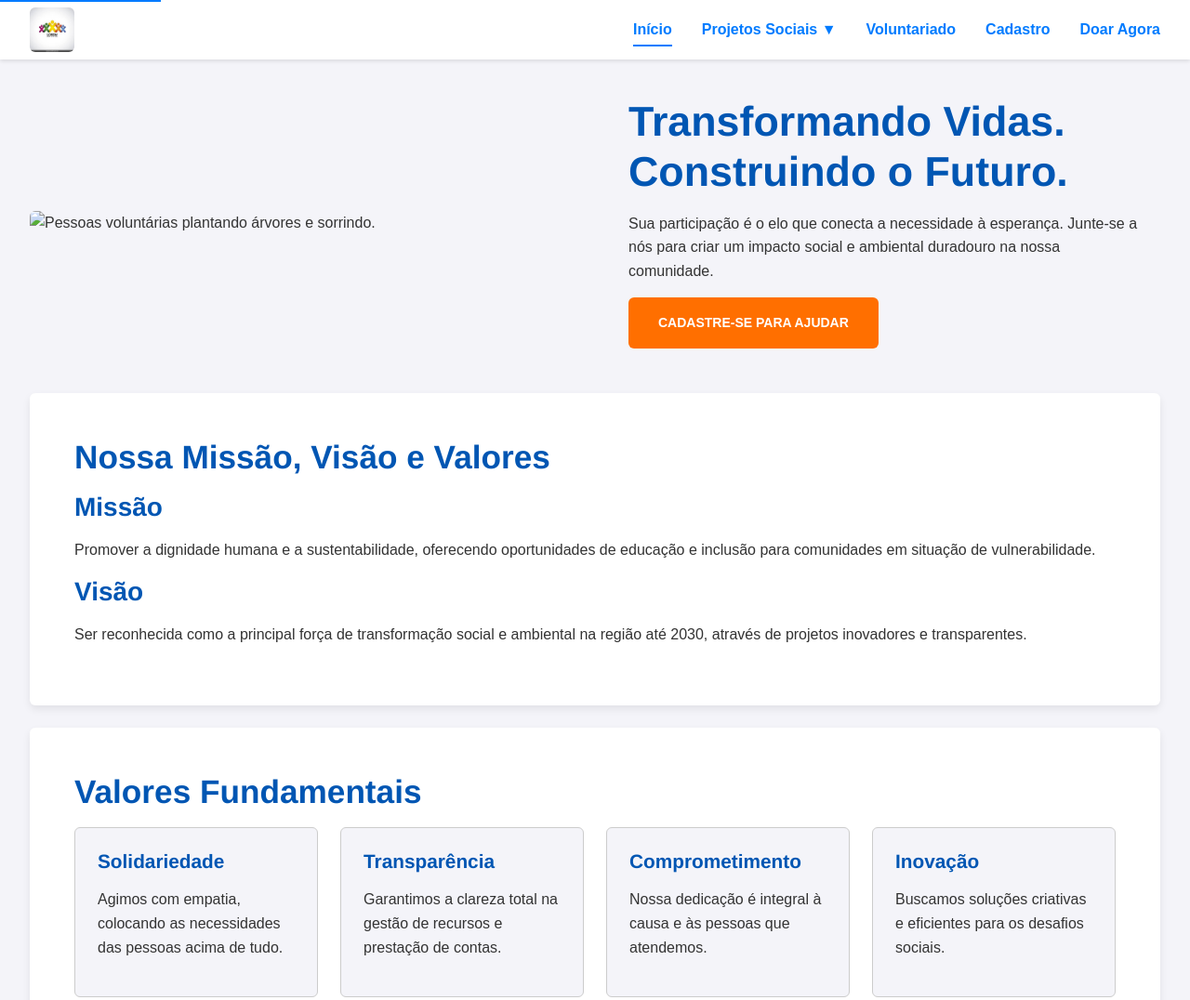
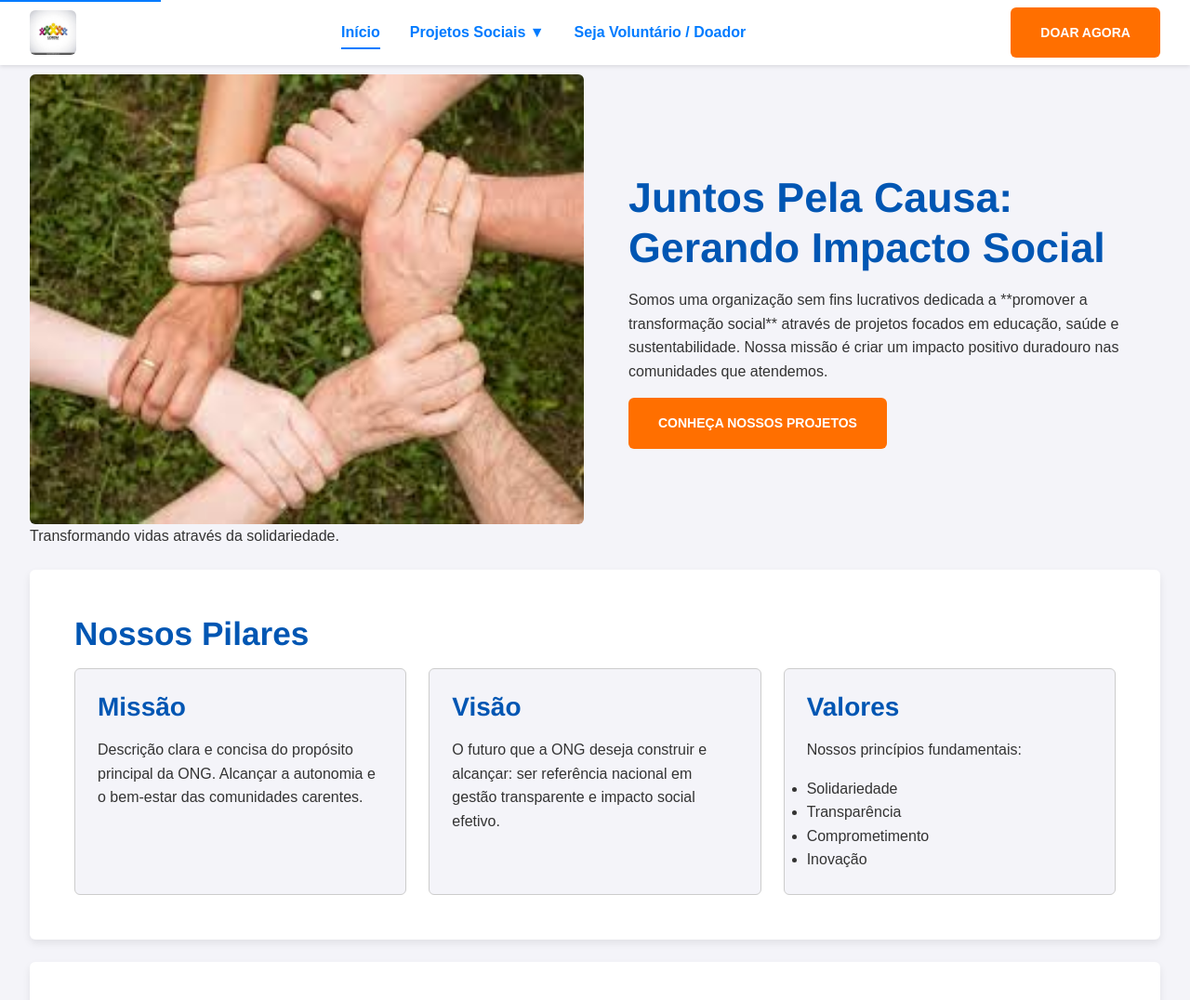
Before and after one commit to celsorrb/plataforma-ong-parte-2, a plain HTML site: page index.html in a window 1280 px wide. Shown: the top 1076 px of the page at 93% size. Drawn offline with Linux system fonts and the light colour scheme.

Commit message:
Update index.html

```diff
--- a/index.html
+++ b/index.html
@@ -6,14 +6,18 @@
     <meta name="description" content="Conheça a nossa ONG: missão, visão, valores e projetos sociais. Ajude a transformar vidas!">
     <meta name="keywords" content="ONG, doação, voluntariado, projetos sociais, impacto social">
     <title>Início - [Nome da ONG] | Juntos Pela Causa</title>
-    <link rel="stylesheet" href="css/style.css"> <link rel="icon" href="img/ong-logo.png">
+
+    <base href="/plataforma-ong-parte-2/">
+
+    <link rel="stylesheet" href="css/style.css">
+    <link rel="icon" href="img/ong-logo.png">
 </head>
 <body>
     <a href="#conteudo-principal" class="skip-link">Pular para o conteúdo</a>
 
     <header>
         <div class="logo">
-            <img src="img/ong-logo.png" alt="Logotipo da ONG - Juntos Pela Causa">
+            <img src="img/ong-logo.png" alt="Logotipo da ONG - Juntos Pela Causa" width="50" height="50">
         </div>
 
         <button class="menu-toggle" aria-controls="navegacao-principal" aria-expanded="false" aria-label="Abrir Menu">☰</button>
@@ -22,63 +26,51 @@
             <ul>
                 <li><a href="index.html" aria-current="page">Início</a></li>
                 <li class="dropdown">
-                    <a href="projetos.html" role="button" aria-expanded="false">Projetos Sociais ▼</a>
+                    <a href="projetos.html" aria-expanded="false">Projetos Sociais ▼</a>
                     <ul class="dropdown-content">
                         <li><a href="projetos.html#raizes">Raízes do Futuro</a></li>
                         <li><a href="projetos.html#conexao">Conexão Digital</a></li>
                     </ul>
                 </li>
-                <li><a href="projetos.html#voluntariado">Voluntariado</a></li>
-                <li><a href="cadastro.html">Cadastro</a></li>
-                <li><a href="projetos.html#doacao" class="cta-header">Doar Agora</a></li>
+                <li><a href="cadastro.html">Seja Voluntário / Doador</a></li>
             </ul>
         </nav>
+        <a href="cadastro.html" class="cta-button cta-header">Doar Agora</a>
     </header>
 
     <main id="conteudo-principal">
-        <section class="hero-section">
+        <section id="hero" class="hero-section">
             <figure>
-                <img src="img/hero-image.jpg" alt="Pessoas voluntárias plantando árvores e sorrindo.">
+                <img src="img/hero.jpg.jpg" alt="Mãos de pessoas de diferentes idades e etnias unidas em círculo sobre a grama." width="800" height="500">
+                <figcaption>Transformando vidas através da solidariedade.</figcaption>
             </figure>
             <div>
-                <h1>Transformando Vidas. Construindo o Futuro.</h1>
-                <p class="large-text">Sua participação é o elo que conecta a necessidade à esperança. Junte-se a nós para criar um impacto social e ambiental duradouro na nossa comunidade.</p>
-                <a href="cadastro.html" class="cta-button">Cadastre-se para Ajudar</a>
-            </div>
-        </section>
-
-        <section id="missao-visao">
-            <h2>Nossa Missão, Visão e Valores</h2>
-            <div class="mvv-grid">
-                <div>
-                    <h3>Missão</h3>
-                    <p>Promover a dignidade humana e a sustentabilidade, oferecendo oportunidades de educação e inclusão para comunidades em situação de vulnerabilidade.</p>
-                </div>
-                <div>
-                    <h3>Visão</h3>
-                    <p>Ser reconhecida como a principal força de transformação social e ambiental na região até 2030, através de projetos inovadores e transparentes.</p>
-                </div>
+                <h1>Juntos Pela Causa: Gerando Impacto Social</h1>
+                <p>Somos uma organização sem fins lucrativos dedicada a **promover a transformação social** através de projetos focados em educação, saúde e sustentabilidade. Nossa missão é criar um impacto positivo duradouro nas comunidades que atendemos.</p>
+                <a href="projetos.html" class="cta-button">Conheça Nossos Projetos</a>
             </div>
         </section>
 
         <section class="valores">
-            <h2>Valores Fundamentais</h2>
+            <h2>Nossos Pilares</h2>
             <div class="destaques">
                 <article>
-                    <h4>Solidariedade</h4>
-                    <p>Agimos com empatia, colocando as necessidades das pessoas acima de tudo.</p>
+                    <h3>Missão</h3>
+                    <p>Descrição clara e concisa do propósito principal da ONG. Alcançar a autonomia e o bem-estar das comunidades carentes.</p>
                 </article>
                 <article>
-                    <h4>Transparência</h4>
-                    <p>Garantimos a clareza total na gestão de recursos e prestação de contas.</p>
+                    <h3>Visão</h3>
+                    <p>O futuro que a ONG deseja construir e alcançar: ser referência nacional em gestão transparente e impacto social efetivo.</p>
                 </article>
                 <article>
-                    <h4>Comprometimento</h4>
-                    <p>Nossa dedicação é integral à causa e às pessoas que atendemos.</p>
-                </article>
-                <article>
-                    <h4>Inovação</h4>
-                    <p>Buscamos soluções criativas e eficientes para os desafios sociais.</p>
+                    <h3>Valores</h3>
+                    <p>Nossos princípios fundamentais:</p>
+                    <ul>
+                        <li>Solidariedade</li>
+                        <li>Transparência</li>
+                        <li>Comprometimento</li>
+                        <li>Inovação</li>
+                    </ul>
                 </article>
             </div>
         </section>
@@ -86,14 +78,14 @@
         <section id="transparencia">
             <h2>Transparência e Prestação de Contas</h2>
             <p>Acreditamos que a confiança é a base de nosso trabalho. Acesse nossos relatórios anuais, balanços e prestação de contas detalhada de nossas campanhas de captação de recursos.</p>
-            <a href="#" class="document-link" target="_blank">Relatório Anual 2024 (PDF)</a>
-            <a href="#" class="document-link" target="_blank">Balanço Patrimonial</a>
+            <a href="#" class="document-link" target="_blank" rel="noopener noreferrer">Relatório Anual 2024 (PDF)</a>
+            <a href="#" class="document-link" target="_blank" rel="noopener noreferrer">Balanço Patrimonial</a>
         </section>
 
         <section id="contato">
             <h2>Fale Conosco</h2>
             <address>
-                <p><strong>Endereço:</strong> Rua da Solidariedade, 123, Bairro da Esperança, Cidade - UF, CEP: 00000-000</p>
+                <p><strong>Endereço:</strong> <a href="https://maps.google.com/?q=Rua+da+Solidariedade,+123,+Bairro+da+Esperança,+Cidade" target="_blank" rel="noopener noreferrer">Rua da Solidariedade, 123, Bairro da Esperança, Cidade - UF, CEP: 00000-000</a></p>
                 <p><strong>Telefone:</strong> <a href="tel:+5511999998888">(11) 99999-8888</a></p>
                 <p><strong>Email:</strong> <a href="mailto:contato@ong.org.br">contato@ong.org.br</a></p>
                 <p><strong>Horário de Funcionamento:</strong> Segunda a Sexta, das 9h às 18h.</p>
@@ -102,7 +94,13 @@
     </main>
 
     <footer>
-        <p>&copy; 2024 [Nome da ONG]. Todos os direitos reservados. | <a href="#">Termos de Uso</a> | <a href="#">Política de Privacidade</a></p>
+        <p>© 2024 [Nome da ONG]. Todos os direitos reservados. | <a href="#">Política de Privacidade</a></p>
+        <div class="social-links">
+            <a href="#" aria-label="Acompanhe-nos no Facebook" title="Facebook">F</a>
+            <a href="#" aria-label="Acompanhe-nos no Instagram" title="Instagram">I</a>
+            <a href="#" aria-label="Acompanhe-nos no LinkedIn" title="LinkedIn">L</a>
+        </div>
     </footer>
+    <script src="js/script.js"></script>
 </body>
 </html>
```
